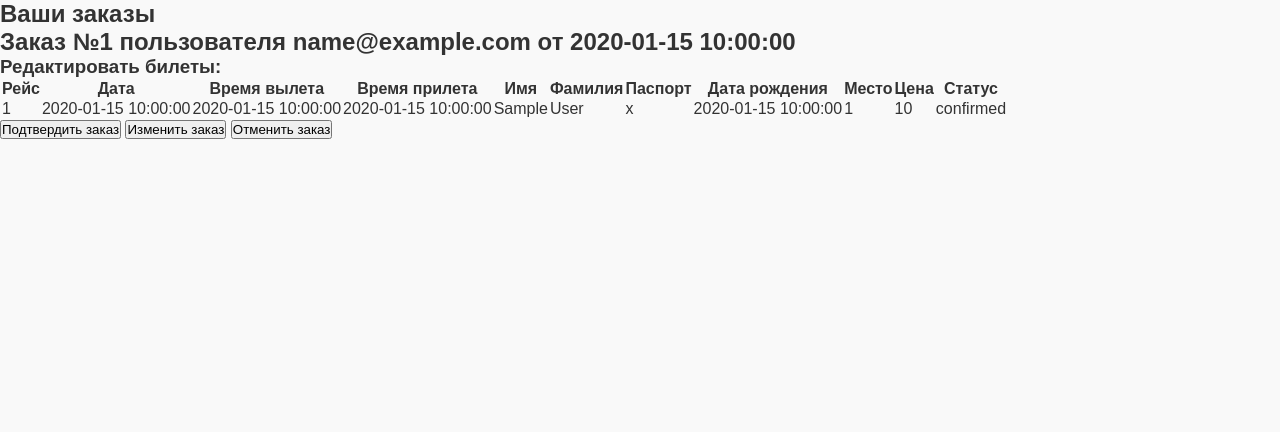
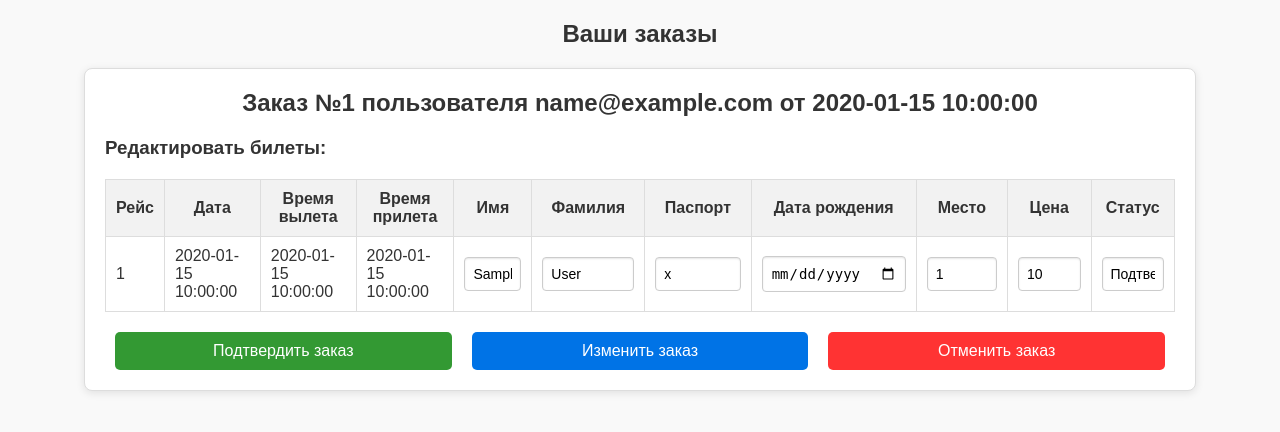
Before and after one commit to Ho1j/DB_course_project, a Flask app: template app/blueprints/bp_cashier_orders/templates/pending-orders.html in a window 1280 px wide. Shown: the part 80-512 px from the top of the page. Run offline with Flask 3, Linux system fonts and the light colour scheme; the template is opened without the code that fills it: most values are stand-ins (such as "Sample title", 1, 10 or a date in 2020).

Commit message:
новая логика html + стиль

```diff
--- /dev/null
+++ b/app/blueprints/bp_cashier_orders/static/pending-orders.css
@@ -0,0 +1,160 @@
+main {
+    margin: 20px auto;
+    width: 90%;
+    max-width: 100%;
+    min-width: 600px;
+    padding: 0 20px;
+}
+
+main h2 {
+    text-align: center;
+    margin-bottom: 20px;
+}
+
+/* Стили для формы заказа */
+.order {
+    border: 1px solid #ddd;
+    border-radius: 8px;
+    margin: 20px 0;
+    padding: 20px;
+    box-shadow: 0 2px 8px rgba(0, 0, 0, 0.1);
+    background-color: #fff;
+}
+
+.order h2 {
+    margin-top: 0;
+    color: #333;
+}
+
+.order p {
+    margin: 10px 0;
+    font-size: 14px;
+    color: #555;
+}
+
+.order .buttons {
+    display: flex;
+}
+
+.order button {
+    width: 100%;
+    padding: 10px;
+    color: white;
+    border: none;
+    border-radius: 5px;
+    font-size: 1rem;
+    cursor: pointer;
+    margin: 0 10px;
+}
+
+.confirm {
+    background-color: rgba(0, 128, 0, 0.8);
+}
+
+.change {
+    background-color: #0073e6;
+}
+
+.cancel {
+    background-color: rgba(255, 0, 0, 0.8);
+}
+
+.tickets {
+    width: 100%;
+    border-collapse: collapse;
+    margin: 20px 0;
+    font-size: 16px;
+    text-align: left;
+}
+
+/* Стили для полей ввода */
+input[type="text"],
+input[type="date"],
+input[type="number"],
+select {
+    width: 100%; /* Поле занимает всю ширину ячейки */
+    padding: 8px; /* Внутренний отступ */
+    margin: 5px 0; /* Отступы между элементами */
+    border: 1px solid #ccc; /* Светлая рамка */
+    border-radius: 4px; /* Скругленные углы */
+    font-size: 14px; /* Размер шрифта */
+    box-shadow: inset 0 1px 2px rgba(0, 0, 0, 0.1); /* Внутренняя тень для глубины */
+    transition: border-color 0.3s, box-shadow 0.3s; /* Анимация при наведении */
+}
+
+/* Стили для выпадающих списков */
+select {
+    appearance: none; /* Убирает стандартный вид браузера */
+    background-color: #fff; /* Белый фон */
+    cursor: pointer; /* Курсор в виде руки при наведении */
+}
+
+/* Стили при наведении */
+input[type="text"]:hover,
+input[type="date"]:hover,
+input[type="number"]:hover,
+select:hover {
+    border-color: #0073e6; /* Синий цвет рамки */
+    box-shadow: 0 0 5px rgba(0, 115, 230, 0.3); /* Легкая подсветка */
+}
+
+/* Стили при фокусе */
+input[type="text"]:focus,
+input[type="date"]:focus,
+input[type="number"]:focus,
+select:focus {
+    border-color: #005bb5; /* Более темный синий цвет */
+    box-shadow: 0 0 5px rgba(0, 91, 181, 0.5); /* Подсветка при фокусе */
+    outline: none; /* Убираем стандартный контур */
+}
+
+
+.tickets th, .tickets td {
+    border: 1px solid #ddd;
+    padding: 10px;
+}
+
+.tickets th {
+    background-color: #f2f2f2;
+    font-weight: bold;
+    text-align: center;
+}
+
+.tickets tr:nth-child(even) {
+    background-color: #f9f9f9;
+}
+
+.tickets tr:hover {
+    background-color: #f1f1f1;
+}
+
+/* Стили для статуса билета */
+.tickets td.status {
+    text-align: center;
+    font-weight: bold;
+    padding: 10px;
+    border-radius: 4px;
+}
+
+.tickets td.status.confirmed {
+    background-color: #d4edda;
+    color: #155724;
+}
+
+.tickets td.status.booked {
+    background-color: #fff3cd;
+    color: #856404;
+}
+
+.tickets td.status.cancelled {
+    background-color: #f8d7da;
+    color: #721c24;
+}
+
+/* Стили для блока с сообщением об отсутствии билетов */
+.no-results {
+    text-align: center;
+    margin: 20px 0;
+    font-size: 18px;
+    color: #ff0000;
+}
--- a/app/blueprints/bp_cashier_orders/templates/pending-orders.html
+++ b/app/blueprints/bp_cashier_orders/templates/pending-orders.html
@@ -36,6 +36,8 @@
                 <h2>Заказ №{{ order_id }} пользователя {{ order['email'] }} от {{ order['booking_date'] }}</h2>
                 <h3>Редактировать билеты:</h3>
                 {% if order['tickets'] %}
+                    <form action="{{ url_for('bp_cashier_orders.change_order', order_id=order_id) }}" method="POST">
+                        <input type="hidden" name="ticket_count" value="{{ order['tickets']|length }}">
                         <table class="tickets">
                             <thead>
                                 <tr>
@@ -55,25 +57,89 @@
                             <tbody>
                                 {% for ticket in order['tickets'] %}
                                     <tr>
-                                    <td>{{ ticket['flight_number'] }}</td>
+                                        <td>
+                                            <input
+                                            type="hidden"
+                                            name="tickets[{{ loop.index }}][ticket_id]"
+                                            value="{{ ticket['ticket_id'] }}">
+                                            {{ ticket['flight_number'] }}
+                                        </td>
                                         <td>{{ ticket['schedule_date'] }}</td>
                                         <td>{{ ticket['departure_time'] }}</td>
                                         <td>{{ ticket['arrival_time'] }}</td>
-                                    <td>{{ ticket['first_name'] }}</td>
-                                    <td>{{ ticket['last_name'] }}</td>
-                                    <td>{{ ticket['passport'] }}</td>
-                                    <td>{{ ticket['birth_date'] }}</td>
-                                    <td>{{ " " if not ticket['seat_number'] else ticket['seat_number'] }}</td>
-                                    <td>{{ " " if not ticket['price'] else ticket['price'] }}</td>
-                                    <td class="status {{ ticket['status']|lower }}">{{ ticket['status'] }}</td>
+                                        <td>
+                                            <label for="first_name_{{ loop.index }}"></label>
+                                            <input
+                                                type="text"
+                                                id="first_name_{{ loop.index }}"
+                                                name="tickets[{{ loop.index }}][first_name]"
+                                                value="{{ ticket['first_name'] }}"
+                                                required>
+                                        </td>
+                                        <td>
+                                            <label for="last_name_{{ loop.index }}"></label>
+                                            <input
+                                                type="text"
+                                                id="last_name_{{ loop.index }}"
+                                                name="tickets[{{ loop.index }}][last_name]"
+                                                value="{{ ticket['last_name'] }}"
+                                                required>
+                                        </td>
+                                        <td>
+                                            <label for="passport_{{ loop.index }}"></label>
+                                            <input
+                                                type="text"
+                                                id="passport_{{ loop.index }}"
+                                                name="tickets[{{ loop.index }}][passport]"
+                                                value="{{ ticket['passport'] }}"
+                                                required>
+                                        </td>
+                                        <td>
+                                            <label for="birth_date_{{ loop.index }}"></label>
+                                            <input
+                                                type="date"
+                                                id="birth_date_{{ loop.index }}"
+                                                name="tickets[{{ loop.index }}][birth_date]"
+                                                value="{{ ticket['birth_date'] }}"
+                                                required>
+                                        </td>
+                                        <td>
+                                            <label for="seat_number_{{ loop.index }}"></label>
+                                            <input
+                                                type="text"
+                                                id="seat_number_{{ loop.index }}"
+                                                name="tickets[{{ loop.index }}][seat_number]"
+                                                value="{{ ' ' if not ticket['seat_number'] else ticket['seat_number'] }}"
+                                                required>
+                                        </td>
+                                        <td>
+                                            <label for="price_{{ loop.index }}"></label>
+                                            <input
+                                                type="number"
+                                                id="price_{{ loop.index }}"
+                                                name="tickets[{{ loop.index }}][price]"
+                                                value="{{ '' if not ticket['price'] else ticket['price'] }}">
+                                        </td>
+                                        <td>
+                                            <label for="status_{{ loop.index }}"></label>
+                                            <select
+                                                id="status_{{ loop.index }}"
+                                                name="tickets[{{ loop.index }}][status]"
+                                                required>
+                                                <option value="booked" {% if ticket['status'] == 'booked' %}selected{% endif %}>Забронирован</option>
+                                                <option value="confirmed" {% if ticket['status'] == 'confirmed' %}selected{% endif %}>Подтвержден</option>
+                                                <option value="canceled">Отменен</option>
+                                            </select>
+                                        </td>
                                     </tr>
                                 {% endfor %}
                             </tbody>
                         </table>
-                    <form class="buttons" action="{{ url_for('bp_cashier_orders.change_order', order_id=order_id) }}" method="POST">
+                        <div class="buttons">
                             <button class="confirm" type="submit" name="action" value="confirm">Подтвердить заказ</button>
                             <button class="change" type="submit" name="action" value="change">Изменить заказ</button>
                             <button class="cancel" type="submit" name="action" value="cancel">Отменить заказ</button>
+                        </div>
                     </form>
                 {% else %}
                     <p>Билеты не найдены.</p>
```
Lines whose indentation alone changed are shown as unchanged.
